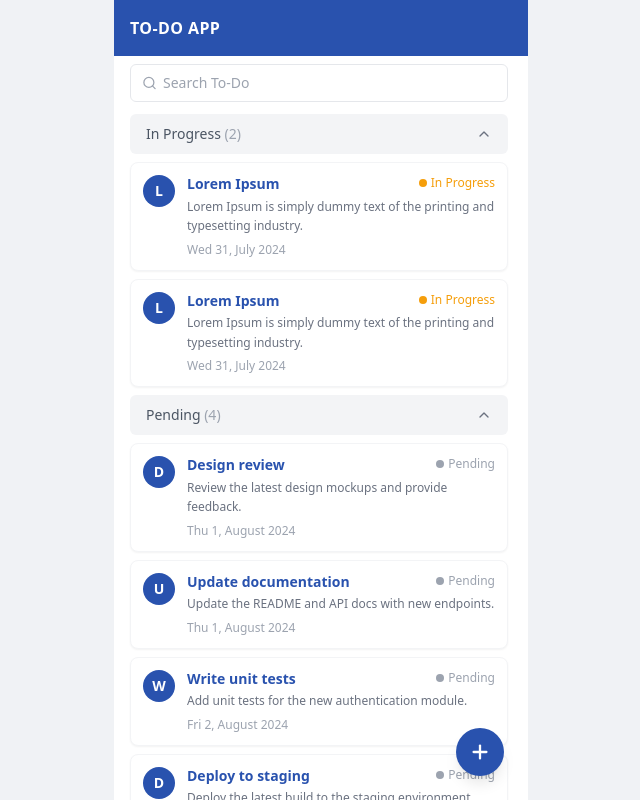
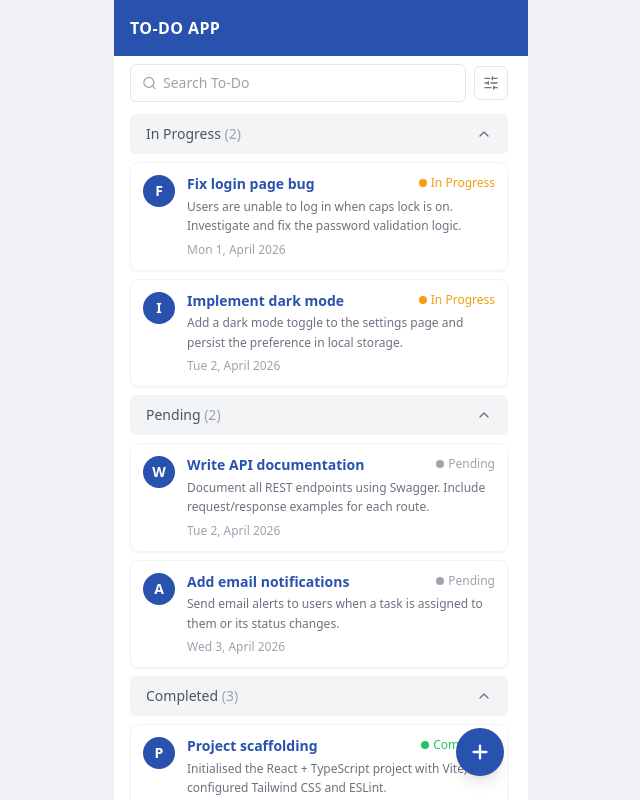
Before and after one commit to SoloDev45/Task-management-tool, a React (Vite) app: page / in a window 1280 px wide. Shown: the whole page, without its empty margins (319-959 px from the left). Built offline with nearby package versions, Linux system fonts and the light colour scheme.

Commit message:
refactor: added filtering functionality

```diff
--- a/src/App.tsx
+++ b/src/App.tsx
@@ -1,6 +1,7 @@
 import { useState, useCallback } from 'react';
 import { Plus } from 'lucide-react';
 import type { Task } from './types/task';
+import type { TaskStatus } from './types/task';
 import { ALL_STATUSES } from './types/task';
 import { useTasks } from './hooks/useTasks';
 import Header from './components/Header';
@@ -18,6 +19,7 @@ export default function App() {
   const [view, setView] = useState<View>('list');
   const [editingTask, setEditingTask] = useState<Task | null>(null);
   const [searchQuery, setSearchQuery] = useState('');
+  const [filterStatus, setFilterStatus] = useState<TaskStatus | null>(null);
   const [newTaskId, setNewTaskId] = useState<string | null>(null);
 
   const handleAdd = useCallback(
@@ -73,8 +75,13 @@ export default function App() {
             </div>
 
             <div className={styles.scrollableContent}>
-              <SearchBar value={searchQuery} onChange={setSearchQuery} />
-              {ALL_STATUSES.map((status) => (
+              <SearchBar
+                value={searchQuery}
+                onChange={setSearchQuery}
+                filterStatus={filterStatus}
+                onFilterChange={setFilterStatus}
+              />
+              {ALL_STATUSES.filter((s) => filterStatus === null || s === filterStatus).map((status) => (
                 <TaskGroup
                   key={status}
                   status={status}
--- a/src/components/SearchBar/index.tsx
+++ b/src/components/SearchBar/index.tsx
@@ -1,14 +1,39 @@
-import { Search, X } from 'lucide-react';
+import { useState, useRef, useEffect } from 'react';
+import { Search, X, SlidersHorizontal } from 'lucide-react';
+import type { TaskStatus } from '../../types/task';
+import { STATUS_LABELS, STATUS_COLORS, ALL_STATUSES } from '../../types/task';
 import * as styles from './styles';
 
 interface SearchBarProps {
   value: string;
   onChange: (value: string) => void;
+  filterStatus: TaskStatus | null;
+  onFilterChange: (status: TaskStatus | null) => void;
 }
 
-export default function SearchBar({ value, onChange }: SearchBarProps) {
+export default function SearchBar({ value, onChange, filterStatus, onFilterChange }: SearchBarProps) {
+  const [filterOpen, setFilterOpen] = useState(false);
+  const filterRef = useRef<HTMLDivElement>(null);
+
+  useEffect(() => {
+    const handleClickOutside = (e: MouseEvent) => {
+      if (filterRef.current && !filterRef.current.contains(e.target as Node)) {
+        setFilterOpen(false);
+      }
+    };
+    document.addEventListener('mousedown', handleClickOutside);
+    return () => document.removeEventListener('mousedown', handleClickOutside);
+  }, []);
+
+  const handleSelect = (status: TaskStatus | null) => {
+    onFilterChange(status === filterStatus ? null : status);
+    setFilterOpen(false);
+  };
+
   return (
     <div className={styles.wrapper}>
+      {/* Search input */}
+      <div className={styles.inputWrapper}>
         <Search size={15} className={styles.searchIcon} />
         <input
           type="text"
@@ -23,5 +48,43 @@ export default function SearchBar({ value, onChange }: SearchBarProps) {
           </button>
         )}
       </div>
+
+      {/* Filter button */}
+      <div className="relative" ref={filterRef}>
+        <button
+          onClick={() => setFilterOpen((o) => !o)}
+          className={`${styles.filterButton} ${filterStatus ? styles.filterActive : ''}`}
+          aria-label="Filter tasks"
+        >
+          <SlidersHorizontal size={16} />
+          {filterStatus && <span className={styles.filterDot} />}
+        </button>
+
+        {/* Dropdown */}
+        {filterOpen && (
+          <div className={styles.dropdown}>
+            {/* All option */}
+            <button
+              onClick={() => handleSelect(null)}
+              className={`${styles.dropdownOption} ${filterStatus === null ? styles.dropdownOptionActive : ''}`}
+            >
+              <span className={styles.optionDot} style={{ backgroundColor: '#9ca3af' }} />
+              All
+            </button>
+
+            {ALL_STATUSES.map((s) => (
+              <button
+                key={s}
+                onClick={() => handleSelect(s)}
+                className={`${styles.dropdownOption} ${filterStatus === s ? styles.dropdownOptionActive : ''}`}
+              >
+                <span className={styles.optionDot} style={{ backgroundColor: STATUS_COLORS[s] }} />
+                {STATUS_LABELS[s]}
+              </button>
+            ))}
+          </div>
+        )}
+      </div>
+    </div>
   );
 }
--- a/src/components/SearchBar/styles.tsx
+++ b/src/components/SearchBar/styles.tsx
@@ -1,7 +1,23 @@
-export const wrapper = "relative mb-3";
+export const wrapper = "relative mb-3 flex items-center gap-2";
+
+export const inputWrapper = "relative flex-1";
 
 export const searchIcon = "absolute left-3 top-1/2 -translate-y-1/2 text-gray-400 pointer-events-none";
 
 export const input = "w-full pl-8 pr-8 py-2 text-sm border border-gray-200 rounded-md focus:outline-none focus:border-primary focus:ring-1 focus:ring-primary bg-white text-gray-700 placeholder-gray-400";
 
 export const clearButton = "absolute right-3 top-1/2 -translate-y-1/2 text-gray-400 hover:text-gray-600";
+
+export const filterButton = "relative flex-shrink-0 p-2 border border-gray-200 rounded-md bg-white text-gray-500 hover:border-primary hover:text-primary transition-colors";
+
+export const filterActive = "border-primary text-primary bg-blue-50";
+
+export const filterDot = "absolute -top-1 -right-1 w-2 h-2 bg-primary rounded-full";
+
+export const dropdown = "absolute top-full right-0 mt-1 w-44 bg-white border border-gray-200 rounded-md shadow-lg z-30 overflow-hidden animate-collapseDown";
+
+export const dropdownOption = "w-full flex items-center gap-2.5 px-3 py-2.5 text-sm text-left hover:bg-gray-50 transition-colors text-gray-600";
+
+export const dropdownOptionActive = "bg-blue-50 text-primary font-medium";
+
+export const optionDot = "w-2.5 h-2.5 rounded-full flex-shrink-0";
--- a/src/hooks/useTasks.ts
+++ b/src/hooks/useTasks.ts
@@ -18,80 +18,52 @@ function formatDate(date: Date): string {
 const SEED_TASKS: Task[] = [
   {
     id: 'seed-1',
-    title: 'Lorem Ipsum',
-    description: 'Lorem Ipsum is simply dummy text of the printing and typesetting industry.',
+    title: 'Fix login page bug',
+    description: 'Users are unable to log in when caps lock is on. Investigate and fix the password validation logic.',
     status: 'in-progress',
-    createdAt: 'Wed 31, July 2024',
+    createdAt: 'Mon 1, April 2026',
   },
   {
     id: 'seed-2',
-    title: 'Lorem Ipsum',
-    description: 'Lorem Ipsum is simply dummy text of the printing and typesetting industry.',
+    title: 'Implement dark mode',
+    description: 'Add a dark mode toggle to the settings page and persist the preference in local storage.',
     status: 'in-progress',
-    createdAt: 'Wed 31, July 2024',
+    createdAt: 'Tue 2, April 2026',
   },
   {
     id: 'seed-3',
-    title: 'Design review',
-    description: 'Review the latest design mockups and provide feedback.',
+    title: 'Write API documentation',
+    description: 'Document all REST endpoints using Swagger. Include request/response examples for each route.',
     status: 'pending',
-    createdAt: 'Thu 1, August 2024',
+    createdAt: 'Tue 2, April 2026',
   },
   {
     id: 'seed-4',
-    title: 'Update documentation',
-    description: 'Update the README and API docs with new endpoints.',
+    title: 'Add email notifications',
+    description: 'Send email alerts to users when a task is assigned to them or its status changes.',
     status: 'pending',
-    createdAt: 'Thu 1, August 2024',
+    createdAt: 'Wed 3, April 2026',
   },
   {
     id: 'seed-5',
-    title: 'Write unit tests',
-    description: 'Add unit tests for the new authentication module.',
-    status: 'pending',
-    createdAt: 'Fri 2, August 2024',
+    title: 'Project scaffolding',
+    description: 'Initialised the React + TypeScript project with Vite, configured Tailwind CSS and ESLint.',
+    status: 'completed',
+    createdAt: 'Sat 29, March 2026',
   },
   {
     id: 'seed-6',
-    title: 'Deploy to staging',
-    description: 'Deploy the latest build to the staging environment.',
-    status: 'pending',
-    createdAt: 'Fri 2, August 2024',
+    title: 'User authentication',
+    description: 'Implemented JWT-based login and registration with token refresh and protected routes.',
+    status: 'completed',
+    createdAt: 'Sun 30, March 2026',
   },
   {
     id: 'seed-7',
-    title: 'Setup CI/CD pipeline',
-    description: 'Configure GitHub Actions for automated testing and deployment.',
+    title: 'Dashboard UI',
+    description: 'Built the main dashboard layout with task summary cards, status filters, and responsive design.',
     status: 'completed',
-    createdAt: 'Mon 29, July 2024',
-  },
-  {
-    id: 'seed-8',
-    title: 'Initial project setup',
-    description: 'Initialize the React project with TypeScript and Tailwind.',
-    status: 'completed',
-    createdAt: 'Mon 29, July 2024',
-  },
-  {
-    id: 'seed-9',
-    title: 'Database schema design',
-    description: 'Define the database schema for tasks and users.',
-    status: 'completed',
-    createdAt: 'Tue 30, July 2024',
-  },
-  {
-    id: 'seed-10',
-    title: 'Auth module',
-    description: 'Implement JWT-based authentication.',
-    status: 'completed',
-    createdAt: 'Tue 30, July 2024',
-  },
-  {
-    id: 'seed-11',
-    title: 'API integration',
-    description: 'Integrate the backend REST API with the frontend.',
-    status: 'completed',
-    createdAt: 'Wed 31, July 2024',
+    createdAt: 'Mon 31, March 2026',
   },
 ];
 
```
Lines whose indentation alone changed are shown as unchanged.
